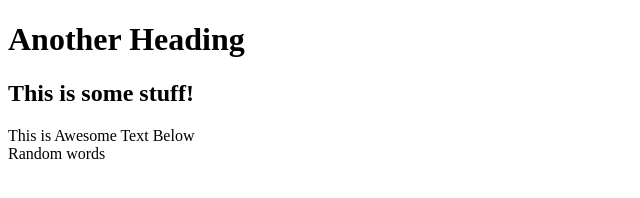
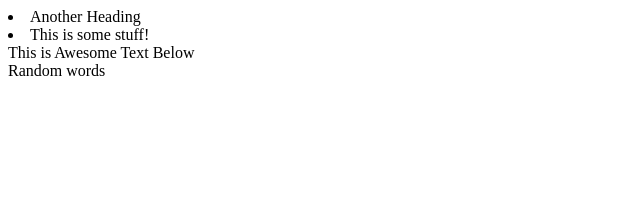
Before and after one commit to itslenny/merge_test_repo, a plain HTML site: page index.html in a window 1280 px wide. Shown: the whole page, without its empty margins (0-640 px from the left). Drawn offline with Linux system fonts and the light colour scheme.

Commit message:
Forgot to change to li

```diff
--- a/index.html
+++ b/index.html
@@ -4,9 +4,10 @@
     <title>My project</title>
 </head>
 <body>
-    <h1> Another Heading </h1>
-    <h2>This is some stuff!</h2>
+    <li> Another Heading </li>
+    <li>This is some stuff!</li>
     <div class="awesome">This is Awesome Text Below</div>
     <div class="taco">Random words</div>
+
 </body>
 </html>
```
